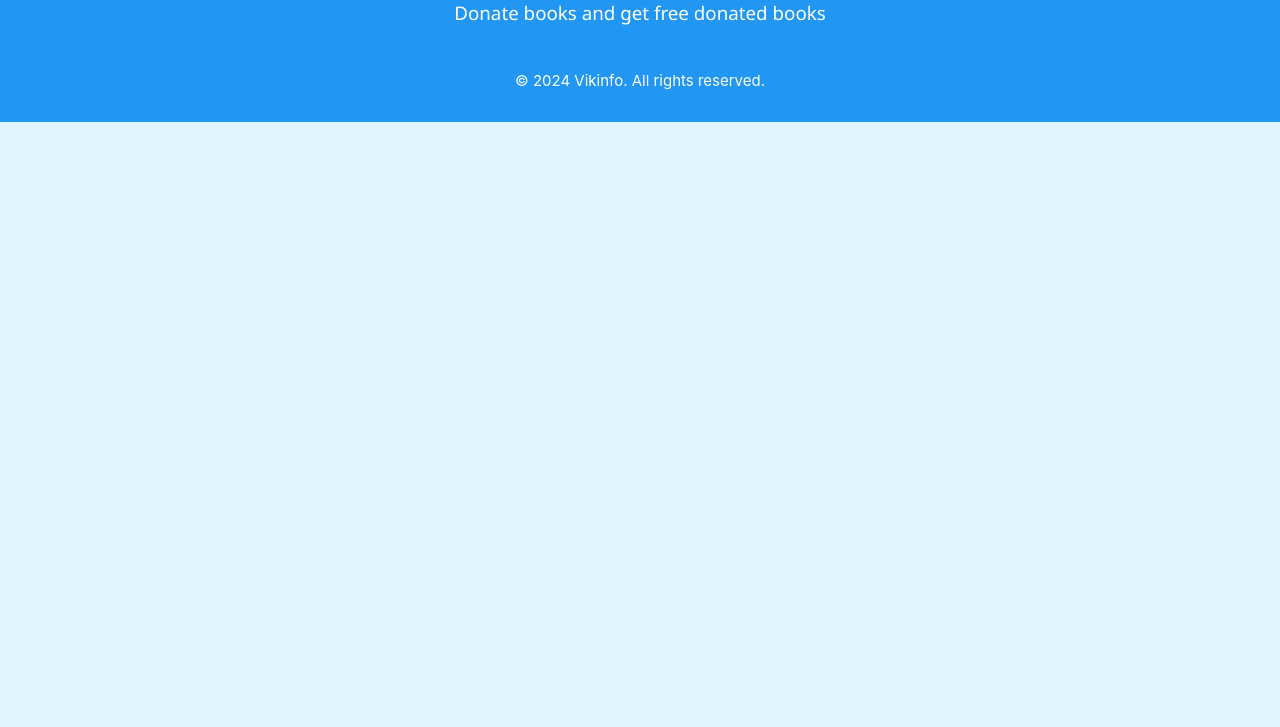
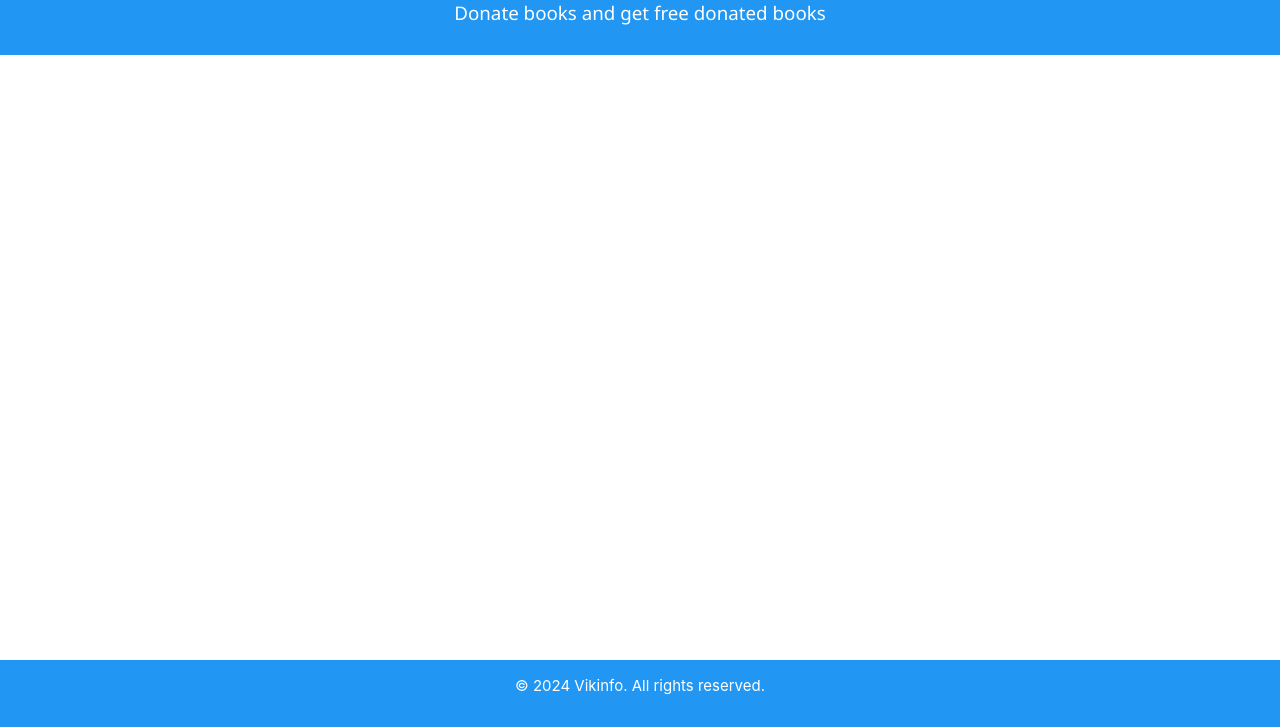
Before and after one commit to jackvika/vikinfo, a plain HTML site: page library.html in a window 1280 px wide. Shown: the part 73-800 px from the top of the page. Drawn offline with nearby package versions, Linux system fonts and the light colour scheme; no server answers.

Commit message:
library.html

```diff
--- a/library.html
+++ b/library.html
@@ -9,8 +9,10 @@
   <style>
     /* Custom styles */
     body {
-      background-color: #e1f5fe; /* Light blue background */
+      background-color: #ffffff; /* White background */
       color: #333333; /* Dark text */
+      margin: 0;
+      padding-bottom: 80px; /* Adjusted padding for sticky footer */
     }
     .product-card {
       background-color: #ffffff;
@@ -42,6 +44,9 @@
       color: #ffffff;
       padding: 20px 0;
       text-align: center;
+      position: fixed;
+      width: 100%;
+      bottom: 0;
     }
   </style>
 </head>
```
